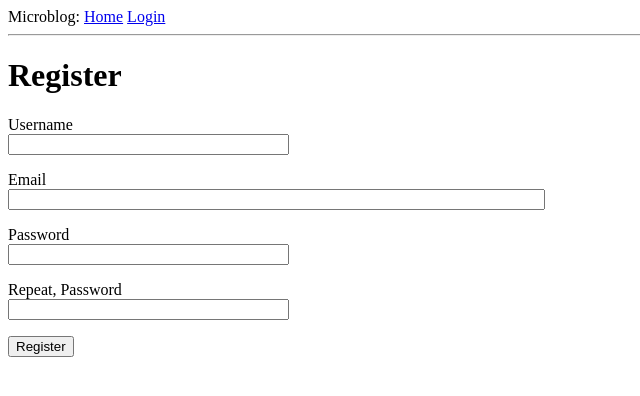
After one commit to ethan375/microblog-2, a Flask app: page /register in a window 1280 px wide. The commit adds this page. Shown: the top 396 px of the page, without its empty margins (0-640 px from the left). Run offline with Flask 2, Linux system fonts and the light colour scheme.

Commit message:
implemented register page

```diff
--- a/app/__init__.py
+++ b/app/__init__.py
@@ -2,10 +2,13 @@ from flask import Flask
 from config import Config
 from flask_sqlalchemy import SQLAlchemy
 from flask_migrate import Migrate
+from flask_login import LoginManager
 
 app = Flask(__name__)
 app.config.from_object(Config)
 db = SQLAlchemy(app)
 migrate = Migrate(app, db)
+login = LoginManager(app)
+login.login_view = 'login'
 
 from app import routes, models
--- a/app/forms.py
+++ b/app/forms.py
@@ -1,6 +1,7 @@
 from flask_wtf import FlaskForm
 from wtforms import StringField, PasswordField, BooleanField, SubmitField
-from wtforms.validators import DataRequired
+from wtforms.validators import DataRequired, ValidationError, Email, EqualTo
+from app.models import User
 
 class LoginForm(FlaskForm):
     username = StringField('Username', validators=[DataRequired()])
@@ -10,3 +11,24 @@ class LoginForm(FlaskForm):
     remember_me = BooleanField('Remember Me')
 
     submit = SubmitField('Sign In')
+
+class RegistrationForm(FlaskForm):
+    username = StringField('Username', validators=[DataRequired()])
+
+    email = StringField('Email', validators=[DataRequired(), Email()])
+
+    password = PasswordField('Password', validators=[DataRequired()])
+
+    password2 = PasswordField('Repeat, Password', validators=[DataRequired(), EqualTo('password')])
+
+    submit = SubmitField('Register')
+
+    def validate_username(self, username):
+        user = User.query.filter_by(username=username.data).first()
+        if user is not None:
+            raise ValidationError('Please use a different username')
+
+    def validate_email(self, email):
+        user = User.query.filter_by(email=email.data).first()
+        if user is not None:
+            raise ValidationError('please use a different email address')
--- a/app/routes.py
+++ b/app/routes.py
@@ -1,11 +1,13 @@
-from app import app
+from app import app, db
 from flask import render_template, flash, redirect, url_for
-from app.forms import LoginForm
+from app.forms import LoginForm, RegistrationForm
+from flask_login import current_user, login_user, logout_user, login_required
+from app.models import User
 
 @app.route('/')
 @app.route('/index')
+@login_required
 def index():
-    user = {'username': 'Miguel'}
     posts = [
         {
             'author': {'username': 'John'},
@@ -16,12 +18,42 @@ def index():
             'body': 'The avengers movie was sweet!'
         }
     ]
-    return render_template('index.html', title='Home', user=user, posts=posts)
+    return render_template('index.html', title='Home', posts=posts)
 
 @app.route('/login', methods=['GET', 'POST'])
 def login():
+    if current_user.is_authenticated:
+        return redirect(url_for('index'))
     form = LoginForm()
     if form.validate_on_submit():
-        flash('Login requested for user {}, remember_me={}'.format(form.username.data, form.remember_me.data))
+        user = User.query.filter_by(username=form.username.data).first()
+        if user is None or not user.check_password(form.password.data):
+            flash('Invalid username or password')
+            return redirect(url_for('login'))
+        login_user(user, remember=form.remember_me.data)
+        next_page = request.args.get('next')
+        if not next_page or url_parse(next_page).netloc != '':
+            next_page = url_for('index')
         return redirect(url_for('index'))
     return render_template('login.html', title='Sign In', form=form)
+
+@app.route('/logout')
+def logout():
+    logout_user()
+    return redirect(url_for('index'))
+
+
+@app.route('/register', methods=['GET', 'POST'])
+def register():
+    if current_user.is_authenticated:
+        return redirect(url_for('index'))
+    form = RegistrationForm()
+    if form.validate_on_submit():
+        user = User(username=form.username.data, email=form.email.data)
+        user.set_password(form.password.data)
+
+        db.session.add(user)
+        db.session.commit()
+
+        flash('Congratulations, you are now a registered user')
+    return render_template('register.html', title='Register', form=form)
--- a/app/templates/base.html
+++ b/app/templates/base.html
@@ -10,7 +10,11 @@
         <div>
             Microblog:
             <a href="{{ url_for('index') }}">Home</a>
+            {% if current_user.is_anonymous %}
             <a href="{{ url_for('login') }}">Login</a>
+            {% else %}
+            <a href="{{ url_for('logout') }}">Logout</a>
+            {% endif %}
         </div>
         <hr>
         {% with messages = get_flashed_messages() %}
--- a/app/templates/index.html
+++ b/app/templates/index.html
@@ -1,7 +1,7 @@
 {% extends "base.html" %}
 
 {% block content %}
-    <h1>Hi, {{ user.username }}!</h1>
+    <h1>Hi, {{ current_user.username }}!</h1>
     {% for post in posts %}
     <div><p>{{ post.author.username }} says: <b>{{ post.body }}</b></p></div>
     {% endfor %}
--- a/app/templates/login.html
+++ b/app/templates/login.html
@@ -18,6 +18,7 @@
             <span style="color: red;">[{{ error }}]</span>
             {% endfor %}
         </p>
+        <p>New User? <a href="{{ url_for('register') }}">Click to Register!</a></p>
         <p>{{ form.remember_me() }} {{ form.remember_me.label }}</p>
         <p>{{ form.submit() }}</p>
     </form>
--- /dev/null
+++ b/app/templates/register.html
@@ -0,0 +1,37 @@
+{% extends "base.html" %}
+
+{% block content %}
+    <h1>Register</h1>
+    <form action="" method="post">
+        {{ form.hidden_tag() }}
+        <p>
+            {{ form.username.label }} <br>
+            {{ form.username(size=32) }} <br>
+            {% for error in form.username.errors %}
+            <span style="color: red;">[{{ error }}]</span>
+            {% endfor %}
+        </p>
+        <p>
+            {{ form.email.label }}<br>
+            {{ form.email(size=64) }}<br>
+            {% for error in form.email.errors %}
+            <span style="color: red;">[{{ error }}]</span>
+            {% endfor %}
+        </p>
+        <p>
+            {{ form.password.label }}<br>
+            {{ form.password(size=32) }}<br>
+            {% for error in form.password.errors %}
+            <span style="color: red;">[{{ error }}]</span>
+            {% endfor %}
+        </p>
+        <p>
+            {{ form.password2.label }}<br>
+            {{ form.password2(size=32) }}<br>
+            {% for error in form.password2.errors %}
+            <span style="color: red;">[{{ error }}]</span>
+            {% endfor %}
+        </p>
+        <p>{{ form.submit() }}</p>
+    </form>
+{% endblock %}
```
Also changed, not shown: app/models.py (+14 -2 lines), README.md, 2 other files.
